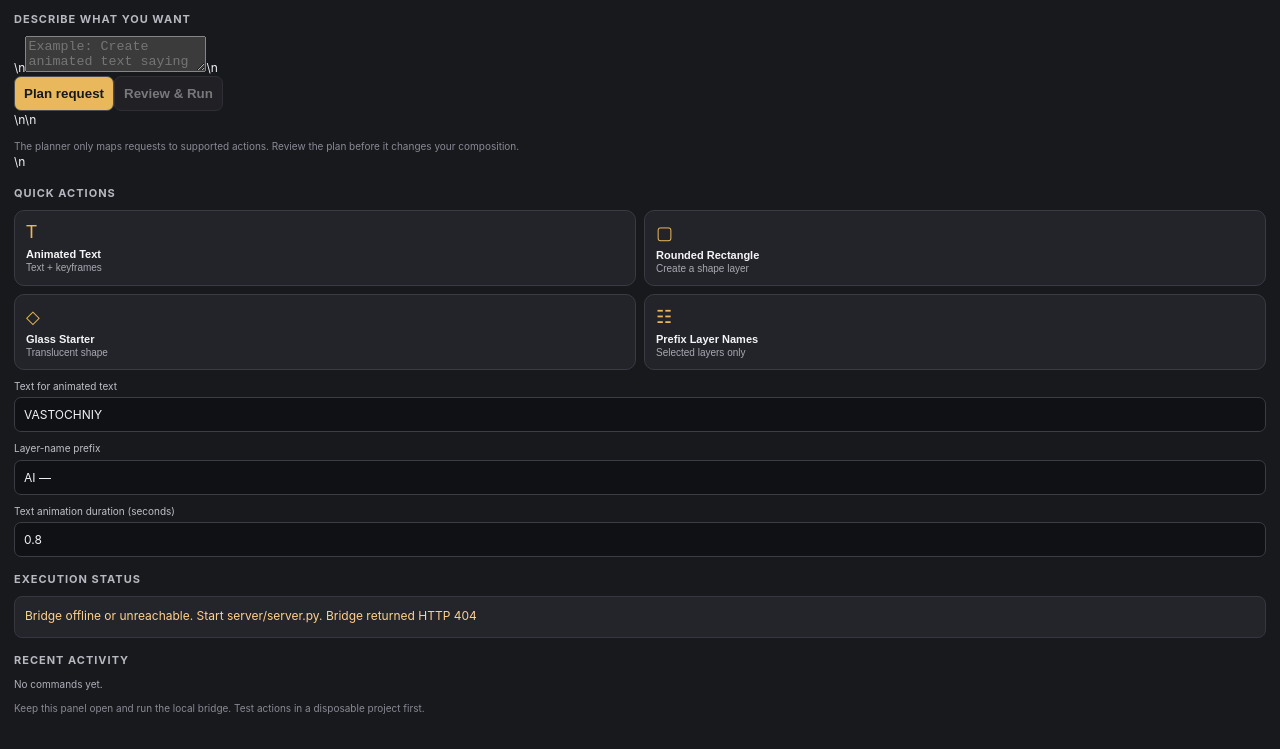
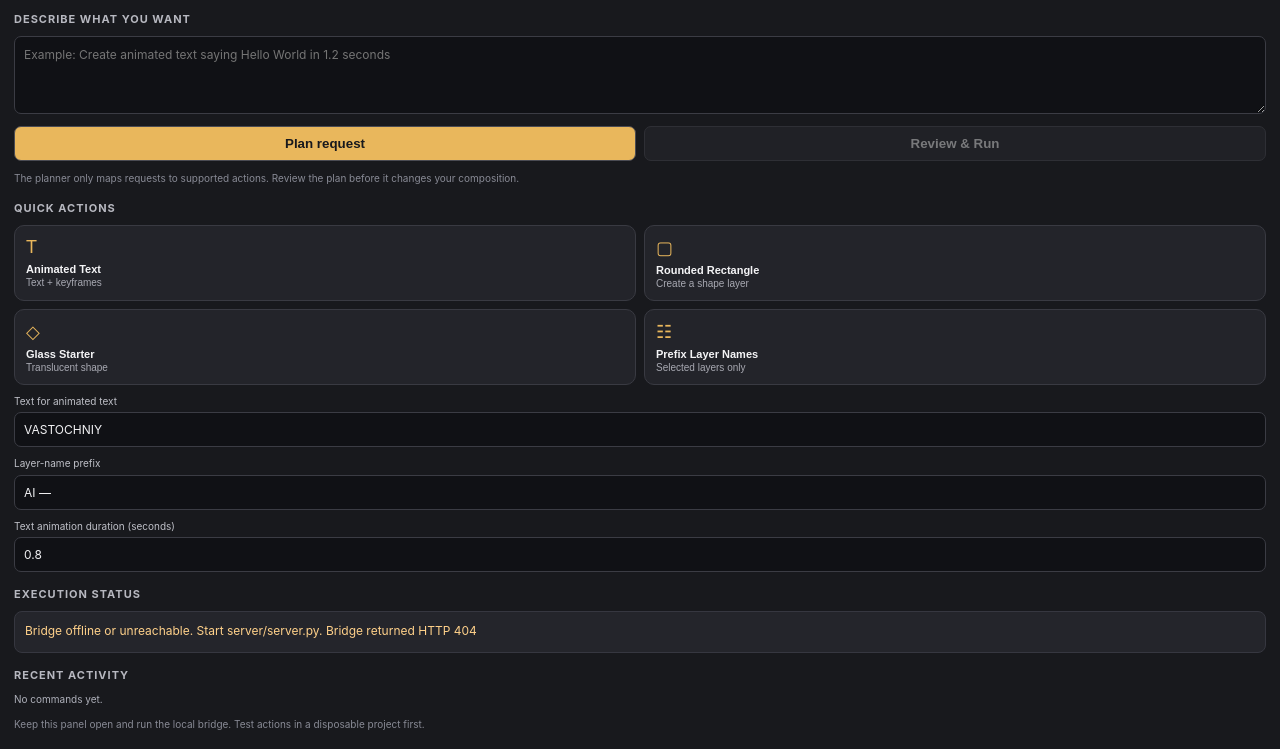
Before and after one commit to VastokSeverov/AE-motion-graphics-tool, a plain HTML site: page cep/index.html in a window 1280 px wide. Shown: the part 51-800 px from the top of the page. Drawn offline with Linux system fonts and the light colour scheme; no server answers.

Commit message:
Fix planner panel markup line breaks

```diff
--- a/cep/index.html
+++ b/cep/index.html
@@ -22,12 +22,20 @@ input{width:100%;border:1px solid #3b3c44;background:#101115;color:#f2f2f4;paddi
 #status{padding:10px;border-radius:8px;background:#24252b;border:1px solid #363740;min-height:42px;white-space:pre-wrap;overflow-wrap:anywhere}
 #status.good{color:#a9e8b8}#status.bad{color:#ffd18a}
 #log{font-size:10px;color:#aeb0ba;white-space:pre-wrap;max-height:92px;overflow:auto}
-.note{color:#888a95;font-size:10px;margin:10px 0 0}\ntextarea{width:100%;min-height:78px;resize:vertical;border:1px solid #3b3c44;background:#101115;color:#f2f2f4;padding:9px;border-radius:7px;font:12px/1.45 -apple-system,BlinkMacSystemFont,"Segoe UI",sans-serif}\n.plan-card{padding:10px;border:1px solid #46413a;border-radius:8px;background:#24231f;margin-top:8px;white-space:pre-wrap;overflow-wrap:anywhere}\n.plan-actions{display:flex;gap:8px;margin-top:8px}.plan-button{flex:1;border:1px solid #4a4b53;border-radius:7px;background:#e9b75c;color:#18191d;padding:9px;font-weight:700;cursor:pointer}.plan-button.secondary{background:#2a2b31;color:#eee}.plan-button:disabled{opacity:.45}
+.note{color:#888a95;font-size:10px;margin:10px 0 0}
+textarea{width:100%;min-height:78px;resize:vertical;border:1px solid #3b3c44;background:#101115;color:#f2f2f4;padding:9px;border-radius:7px;font:12px/1.45 -apple-system,BlinkMacSystemFont,"Segoe UI",sans-serif}
+.plan-card{padding:10px;border:1px solid #46413a;border-radius:8px;background:#24231f;margin-top:8px;white-space:pre-wrap;overflow-wrap:anywhere}
+.plan-actions{display:flex;gap:8px;margin-top:8px}.plan-button{flex:1;border:1px solid #4a4b53;border-radius:7px;background:#e9b75c;color:#18191d;padding:9px;font-weight:700;cursor:pointer}.plan-button.secondary{background:#2a2b31;color:#eee}.plan-button:disabled{opacity:.45}
 </style>
 </head>
 <body>
 <header><div class="mark">V</div><div><div class="brand">VASTOCHNIY</div><div class="sub">AE COPILOT · EXECUTION</div></div><div id="connection">Connecting…</div></header>
-<h2>Describe what you want</h2>\n<textarea id="prompt" maxlength="1000" placeholder="Example: Create animated text saying \"Hello World\" in 1.2 seconds"></textarea>\n<div class="plan-actions"><button id="planRequest" class="plan-button">Plan request</button><button id="runPlan" class="plan-button secondary" disabled>Review &amp; Run</button></div>\n<div id="planPreview" class="plan-card" hidden>No plan yet.</div>\n<p class="note">The planner only maps requests to supported actions. Review the plan before it changes your composition.</p>\n<h2>Quick actions</h2>
+<h2>Describe what you want</h2>
+<textarea id="prompt" maxlength="1000" placeholder="Example: Create animated text saying Hello World in 1.2 seconds"></textarea>
+<div class="plan-actions"><button id="planRequest" class="plan-button">Plan request</button><button id="runPlan" class="plan-button secondary" disabled>Review &amp; Run</button></div>
+<div id="planPreview" class="plan-card" hidden>No plan yet.</div>
+<p class="note">The planner only maps requests to supported actions. Review the plan before it changes your composition.</p>
+<h2>Quick actions</h2>
 <div class="grid">
 <button class="action" data-action="animated_text"><span class="glyph">T</span><strong>Animated Text</strong><small>Text + keyframes</small></button>
 <button class="action" data-action="shape"><span class="glyph">▢</span><strong>Rounded Rectangle</strong><small>Create a shape layer</small></button>
```
